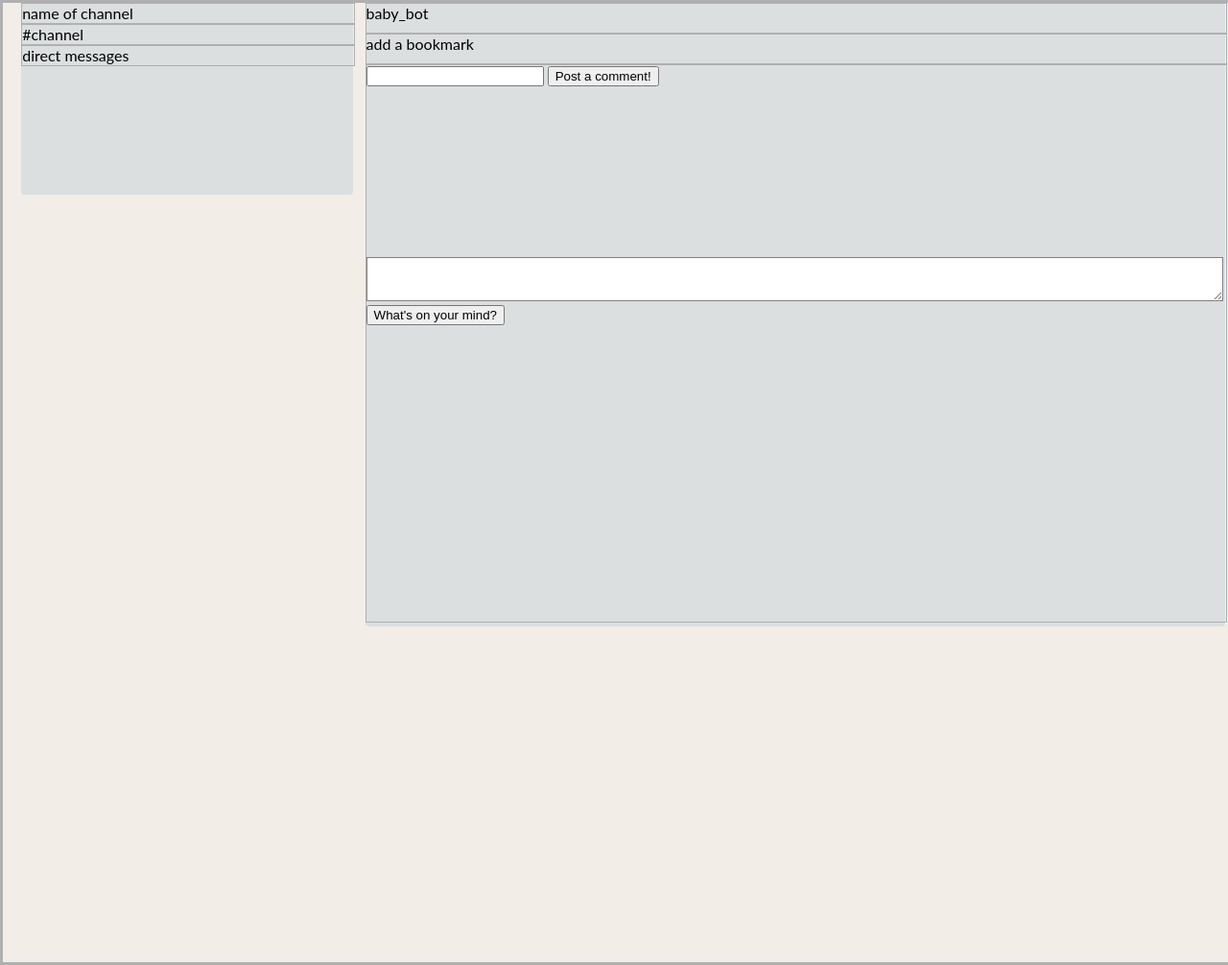
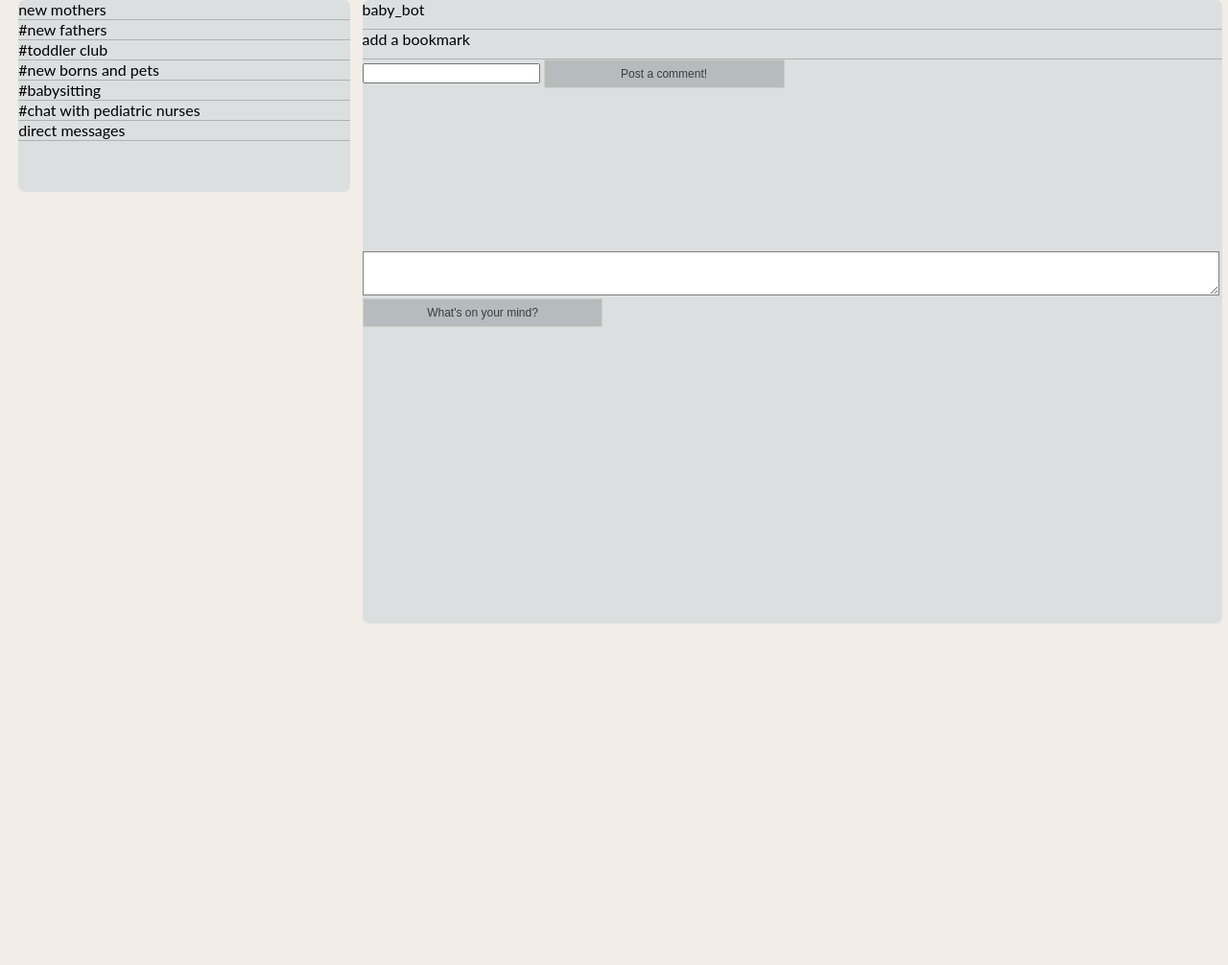
Before and after one commit to msibala/junglebook_project, a Django app: page /subchannels in a window 1280 px wide. Shown: the whole page at 96% size. After the commit the page ends 650 px from the top, so only its background shows below. Run offline with Django 3.2, Linux system fonts and the light colour scheme.

Commit message:
making everything look cleaner

```diff
--- a/apps/jungle_app/static/jungle_app/css/subchannels.css
+++ b/apps/jungle_app/static/jungle_app/css/subchannels.css
@@ -11,7 +11,7 @@
         color: black;
         font-family: lato, sans-serif;
         background-color: rgb(242,237,231);
-        border: 3px solid rgb(176,176,177);
+        /* border: 3px solid rgb(176,176,177); */
     }
     /* #left{
         height: 500px;
@@ -25,46 +25,47 @@
     #top{
         height: 20px;
         width: 100%;
-        border: 1px solid rgb(176,176,177);
+        border-bottom: 1px solid rgb(176,176,177);
     }
     #channels{
         height: 20px;
         width: 100%;
-        border: 1px solid rgb(176,176,177);
+        border-bottom: 1px solid rgb(176,176,177);
+
     }
     #direct_messages{
         height: 20px;
         width: 100%;
-        border: 1px solid rgb(176,176,177);
+        border-bottom: 1px solid rgb(176,176,177);
     }
     #middle{
         height: 200px;
         width: 27%;
         background-color: rgb(220,223,224);
-        border-radius: 4px;
+        border-radius: 7px;
 
     }
     #right{
         height: 650px;
         width: 70%;
         background-color: rgb(220,223,224);
-        border-radius: 4px;
+        border-radius: 7px;
 
     }
     #baby_bot{
         height: 30px;
         width: 100%;
-        border: 1px solid rgb(176,176,177);
+        border-bottom: 1px solid rgb(176,176,177);
     }
     #bookmark{
         height: 30px;
         width: 100%;
-        border: 1px solid rgb(176,176,177);
+        border-bottom: 1px solid rgb(176,176,177);
     }
     #msg{
         height: 580px;
         width: 100%;
-        border: 1px solid rgb(176,176,177)
+        /* border: 1px solid rgb(176,176,177) */
     }
     #message_one{
         height: 100px;
@@ -75,4 +76,15 @@
         width: 99%;
         height: 40px;
     }
+    input[type=submit], select {
+        width: 28%;
+        height: 30px;
+        font-size: 12px;
+        color: rgb(54,60,64);
+        text-align: center;
+        vertical-align: middle;
+        background-color: rgb(182, 188, 189);
+        border: 1px solid rgb(208,207,200);
+
+    }
 }
--- a/apps/jungle_app/static/jungle_app/css/wall.css
+++ b/apps/jungle_app/static/jungle_app/css/wall.css
@@ -4,7 +4,6 @@
     padding: 0px auto;
     font-family: lato, sans-serif;
     font-weight: lighter;
-    /* background-color: rgb(225,207,191); */
 }
 @media only screen and (min-width: 320px){
     #container{
@@ -72,14 +71,13 @@
         margin-bottom: 20px;
         justify-content: center;
         border-radius: 15px;
-        /* border: 2px solid black; */
         background-color: rgb(220,223,224);
 
     }
     #message_one{
         width: 80%;
         height: 50%;
-        /* border: 4px solid black; */
+
     }
     #cmtbtn{
     margin-bottom: 15px;
@@ -89,7 +87,7 @@
     #messagebox{
         height: 33px;
         width: 80%;
-        /* border-radius: 50px; */
+        margin: 7px;
         background-color: rgb(242,237,231);
         border: 1px solid rgb(208,207,200);
     }
--- a/apps/jungle_app/templates/jungle_app/subchannels.html
+++ b/apps/jungle_app/templates/jungle_app/subchannels.html
@@ -15,8 +15,12 @@
         <img src="{% static 'jungle_app/images/guanaco.png'%}" alt="placeholder">  -->
      </div>
         <div id="middle">
-            <div id="top">name of channel</div>
-            <div id="channels">#channel</div>
+            <div id="top">new mothers</div>
+            <div id="channels">#new fathers</div>
+            <div id="channels">#toddler club</div>
+            <div id="channels">#new borns and pets</div>
+            <div id="channels">#babysitting</div>
+            <div id="channels">#chat with pediatric nurses</div>
             <div id="direct_messages">direct messages</div>
         </div>
         <div id="right">
```
Also changed, not shown: apps/jungle_app/templates/jungle_app/wall.html (+35 -6 lines), db.sqlite3.
